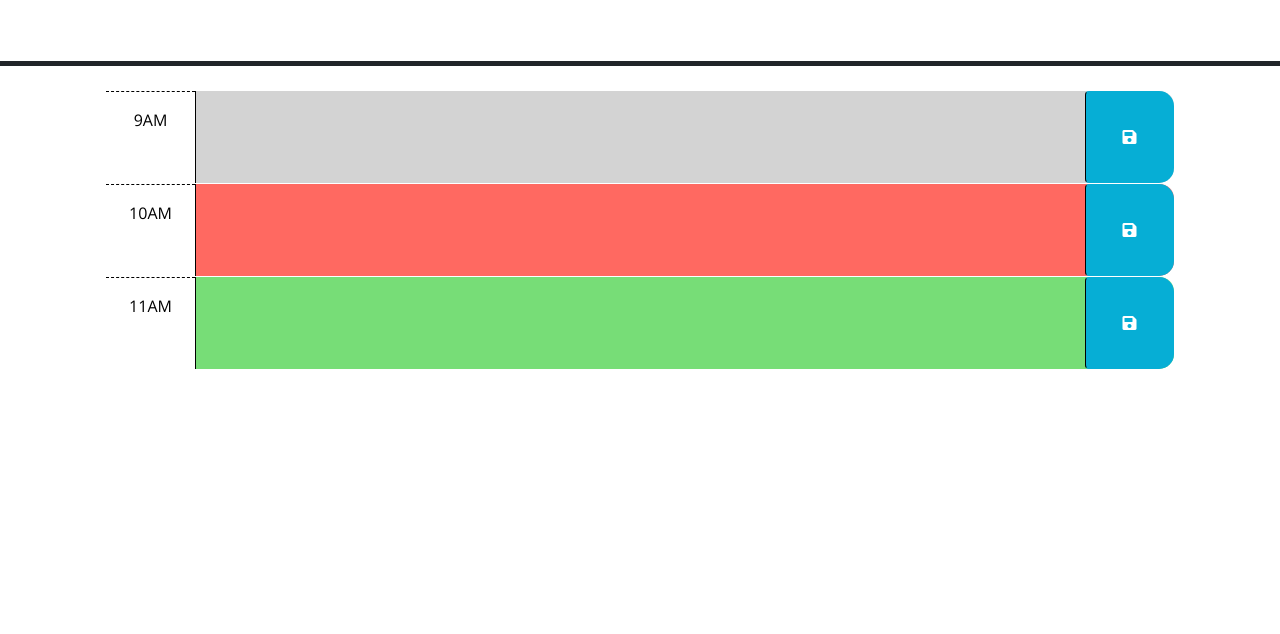
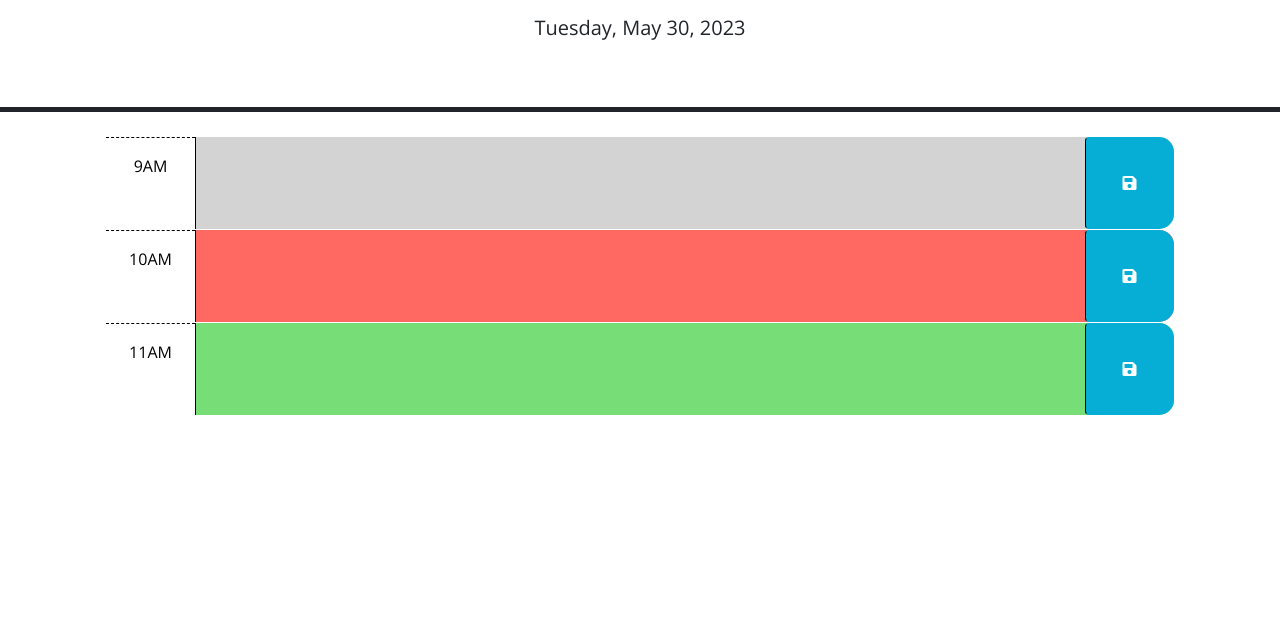
Before and after one commit to stms15/work-day-planner, a plain HTML site: page index.html in a window 1280 px wide. Shown: the part 166-800 px from the top of the page. Drawn offline with nearby package versions, Linux system fonts and the light colour scheme; files that its build step writes are made by us from their sources.

Commit message:
added current date

```diff
--- a/assets/js/script.js
+++ b/assets/js/script.js
@@ -20,4 +20,7 @@ $(function () {
   // attribute of each time-block be used to do this?
   //
   // TODO: Add code to display the current date in the header of the page.
+  var today = dayjs();
+
+  $('#currentDay').text(today.format('dddd, MMMM D, YYYY'));
 });
--- a/index.html
+++ b/index.html
@@ -18,7 +18,7 @@
       href="https://fonts.googleapis.com/css?family=Open+Sans&display=swap"
       rel="stylesheet"
     />
-    <link rel="stylesheet" href="style.css" />
+    <link rel="stylesheet" href="./assets/css/style.css" />
     <title>Work Day Scheduler</title>
   </head>
 
@@ -73,6 +73,6 @@
       crossorigin="anonymous"
     ></script>
 
-    <script src="script.js"></script>
+    <script src="./assets/js/script.js"></script>
   </body>
 </html>
```
